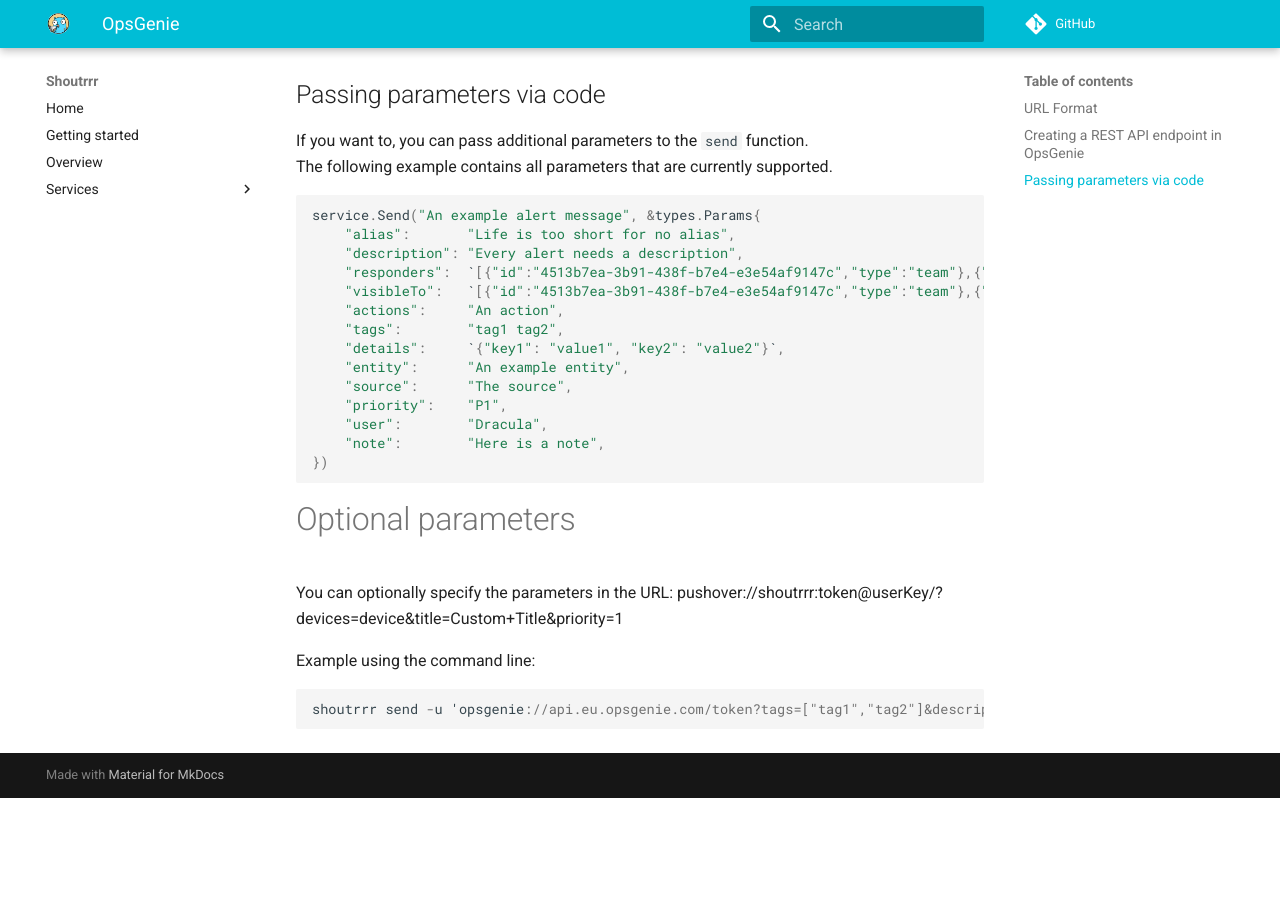
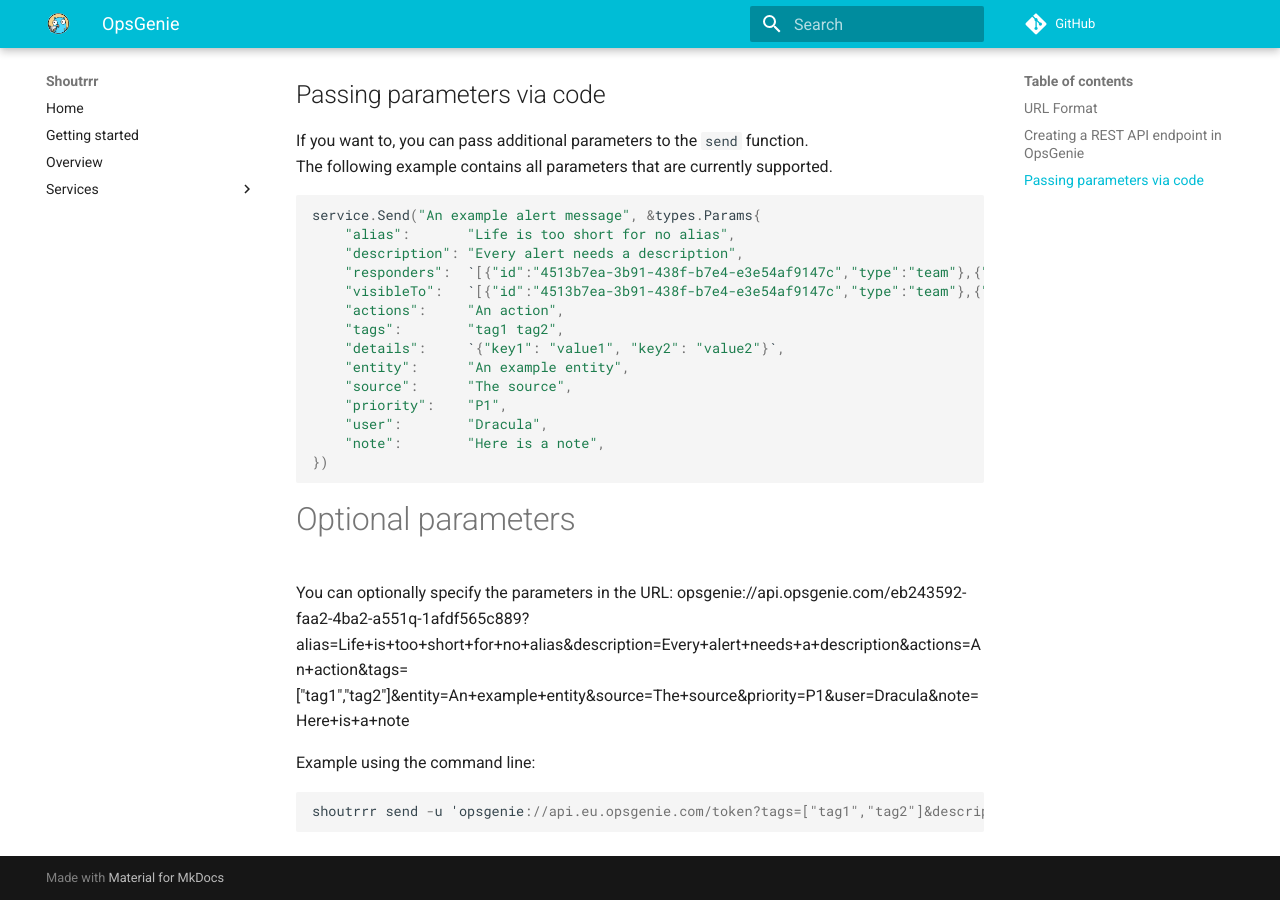
Before and after one commit to containrrr/shoutrrr, an MkDocs documentation site: the page built from docs/services/opsgenie.md, in a window 1280 px wide and 900 px high, scrolled down 2375 px. Built offline with MkDocs 1.6.1 and Material for MkDocs 9.7.7, drawn with Linux system fonts in a browser that asks for light colours; comment, search, counter and statistics services are not loaded; before the commit the page ends 3173 px from its top, so only the background shows below that.

Commit message:
Fix query parameter documentation
Co-authored-by: nils måsén <nils@piksel.se>

```diff
--- a/docs/services/opsgenie.md
+++ b/docs/services/opsgenie.md
@@ -51,7 +51,7 @@
 # Optional parameters
 
 You can optionally specify the parameters in the URL:
-pushover://shoutrrr:token@userKey/?devices=device&title=Custom+Title&priority=1
+opsgenie://api.opsgenie.com/eb243592-faa2-4ba2-a551q-1afdf565c889?alias=Life+is+too+short+for+no+alias&description=Every+alert+needs+a+description&actions=An+action&tags=["tag1","tag2"]&entity=An+example+entity&source=The+source&priority=P1&user=Dracula&note=Here+is+a+note
 
 Example using the command line:
 
```
